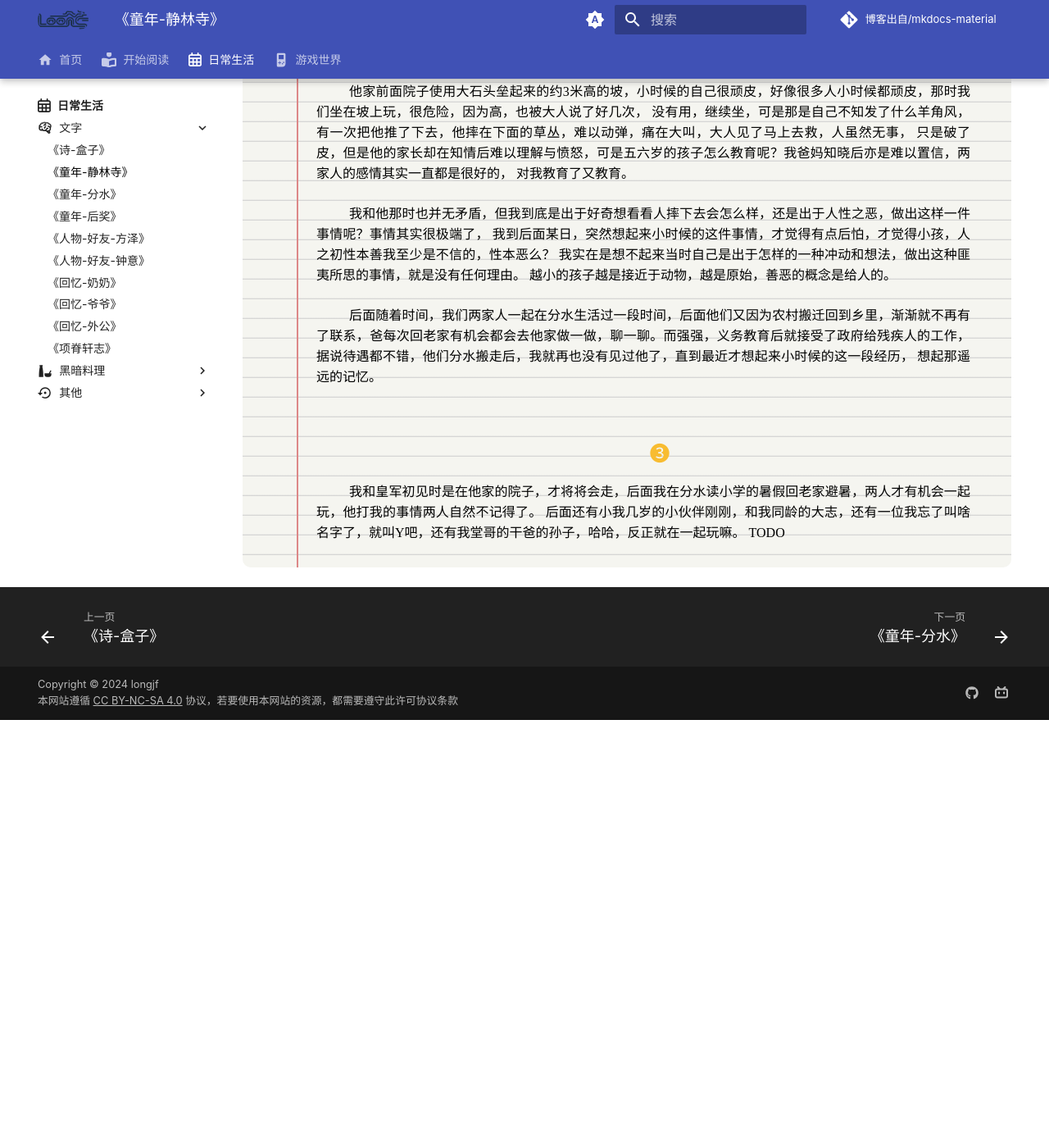
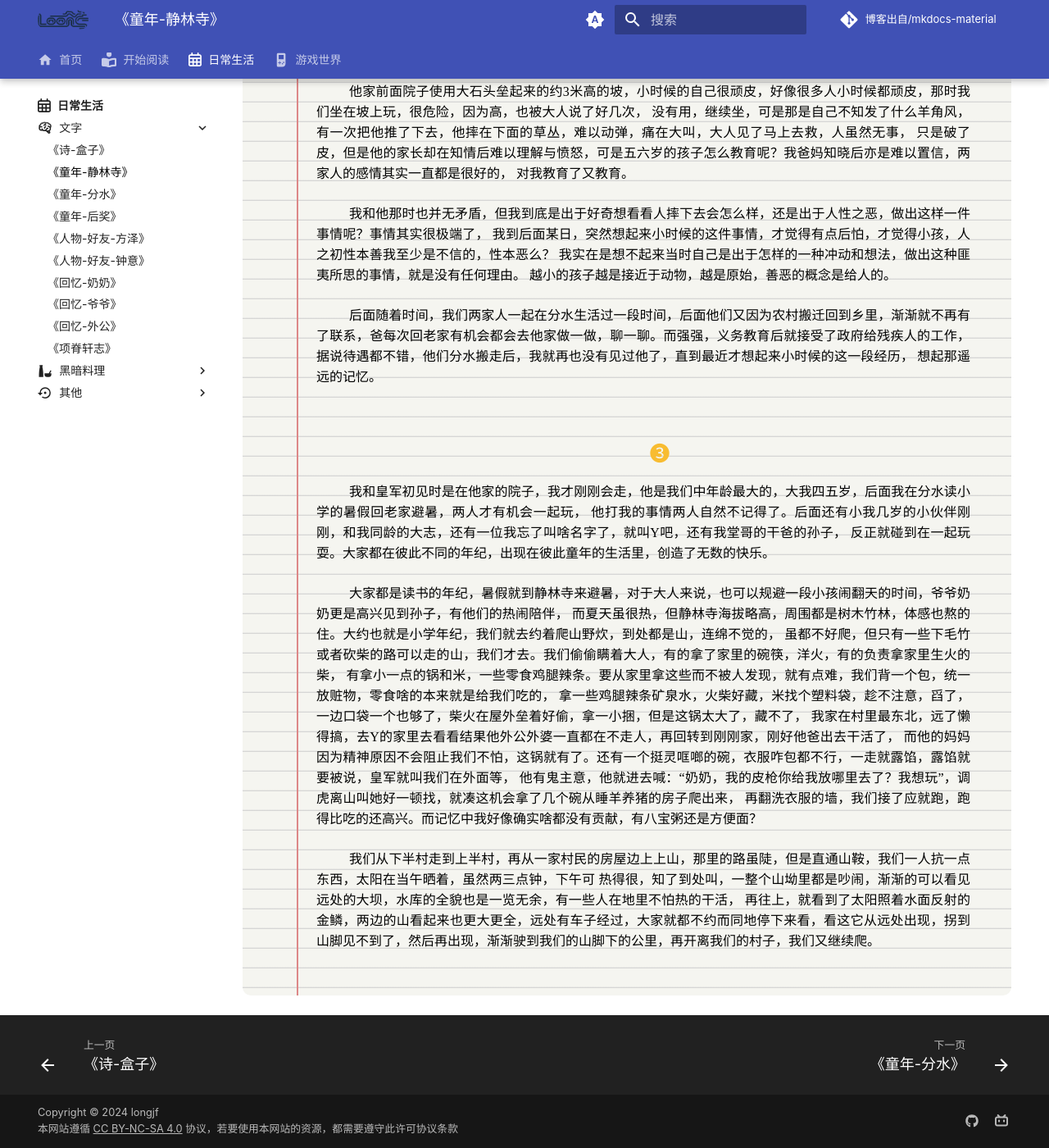
Before and after one commit to 971230/971230.github.io, an MkDocs documentation site: the page built from docs/日常/文字/童年-静林寺.md, in a window 1280 px wide and 1400 px high, scrolled down 2033 px. Shown: the whole window at 82% size. Built offline with MkDocs 1.6.1 and Material for MkDocs 9.7.7, drawn with Linux system fonts in a browser that asks for light colours; some web fonts are replaced; comment, search, counter and statistics services are not loaded; before the commit the page ends 2911 px from its top, so only the background shows below that.

Commit message:
更新《童年-静林寺》

```diff
--- a/docs/日常/文字/童年-静林寺.md
+++ b/docs/日常/文字/童年-静林寺.md
@@ -96,8 +96,29 @@ hide:
 <h2>➌</h2>
 
 <P>
-我和皇军初见时是在他家的院子，才将将会走，后面我在分水读小学的暑假回老家避暑，两人才有机会一起玩，他打我的事情两人自然不记得了。
-后面还有小我几岁的小伙伴刚刚，和我同龄的大志，还有一位我忘了叫啥名字了，就叫Y吧，还有我堂哥的干爸的孙子，哈哈，反正就在一起玩嘛。
-TODO
+我和皇军初见时是在他家的院子，我才刚刚会走，他是我们中年龄最大的，大我四五岁，后面我在分水读小学的暑假回老家避暑，两人才有机会一起玩，
+他打我的事情两人自然不记得了。后面还有小我几岁的小伙伴刚刚，和我同龄的大志，还有一位我忘了叫啥名字了，就叫Y吧，还有我堂哥的干爸的孙子，
+反正就碰到在一起玩耍。大家都在彼此不同的年纪，出现在彼此童年的生活里，创造了无数的快乐。
 </p>
+
+<p>
+大家都是读书的年纪，暑假就到静林寺来避暑，对于大人来说，也可以规避一段小孩闹翻天的时间，爷爷奶奶更是高兴见到孙子，有他们的热闹陪伴，
+而夏天虽很热，但静林寺海拔略高，周围都是树木竹林，体感也熬的住。大约也就是小学年纪，我们就去约着爬山野炊，到处都是山，连绵不觉的，
+虽都不好爬，但只有一些下毛竹或者砍柴的路可以走的山，我们才去。我们偷偷瞒着大人，有的拿了家里的碗筷，洋火，有的负责拿家里生火的柴，
+有拿小一点的锅和米，一些零食鸡腿辣条。要从家里拿这些而不被人发现，就有点难，我们背一个包，统一放赃物，零食啥的本来就是给我们吃的，
+拿一些鸡腿辣条矿泉水，火柴好藏，米找个塑料袋，趁不注意，舀了，一边口袋一个也够了，柴火在屋外垒着好偷，拿一小捆，但是这锅太大了，藏不了，
+我家在村里最东北，远了懒得搞，去Y的家里去看看结果他外公外婆一直都在不走人，再回转到刚刚家，刚好他爸出去干活了，
+而他的妈妈因为精神原因不会阻止我们不怕，这锅就有了。还有一个挺灵哐啷的碗，衣服咋包都不行，一走就露馅，露馅就要被说，皇军就叫我们在外面等，
+他有鬼主意，他就进去喊：“奶奶，我的皮枪你给我放哪里去了？我想玩”，调虎离山叫她好一顿找，就凑这机会拿了几个碗从睡羊养猪的房子爬出来，
+再翻洗衣服的墙，我们接了应就跑，跑得比吃的还高兴。而记忆中我好像确实啥都没有贡献，有八宝粥还是方便面？
+</P>
+
+<p>
+我们从下半村走到上半村，再从一家村民的房屋边上上山，那里的路虽陡，但是直通山鞍，我们一人抗一点东西，太阳在当午晒着，虽然两三点钟，下午可
+热得很，知了到处叫，一整个山坳里都是吵闹，渐渐的可以看见远处的大坝，水库的全貌也是一览无余，有一些人在地里不怕热的干活，
+再往上，就看到了太阳照着水面反射的金鳞，两边的山看起来也更大更全，远处有车子经过，大家就都不约而同地停下来看，看这它从远处出现，拐到山脚见不到了，然后再出现，渐渐驶到我们的山脚下的公里，再开离我们的村子，我们又继续爬。
+</P>
+
+<p>
+</P>
 </div>
```
Also changed, not shown: docs/开始阅读/面试题/遇到的面试题整理.md (+2 -2 lines), docs/日常/index.md (+2 -1 lines).
